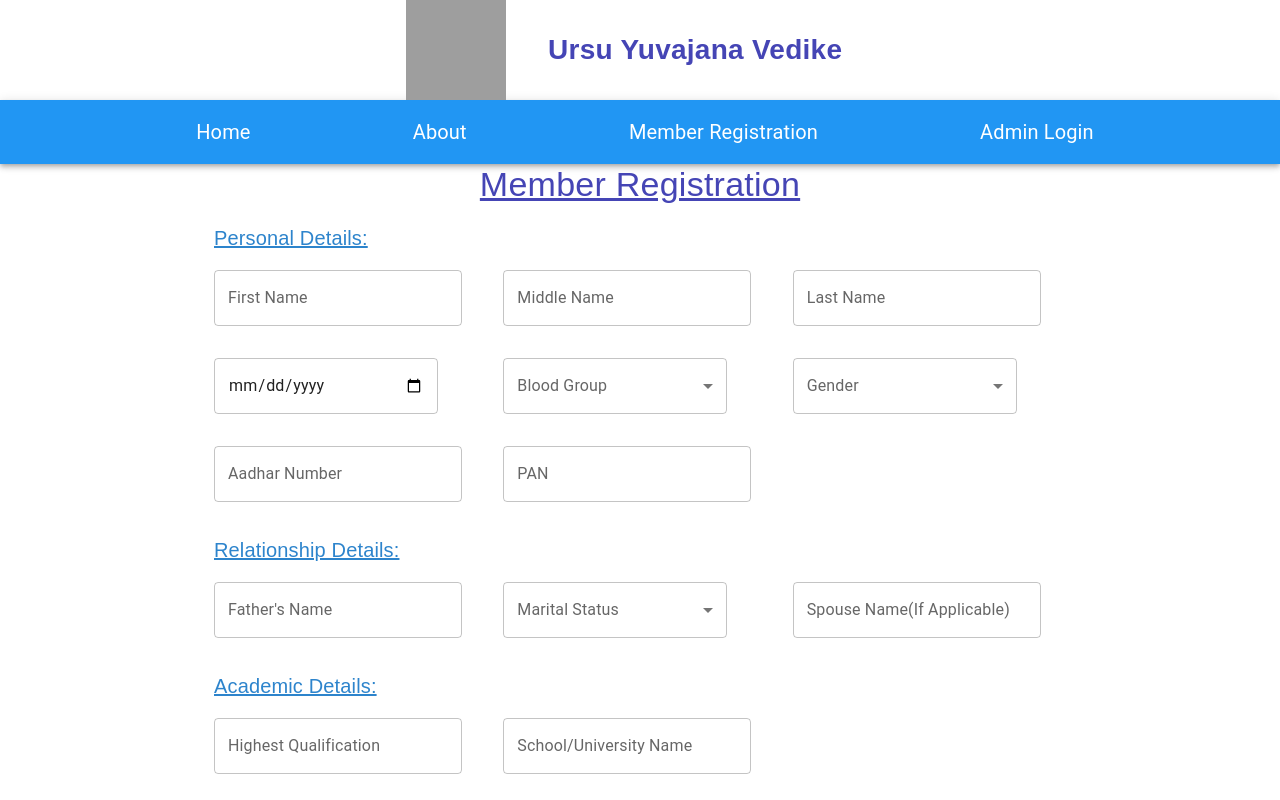
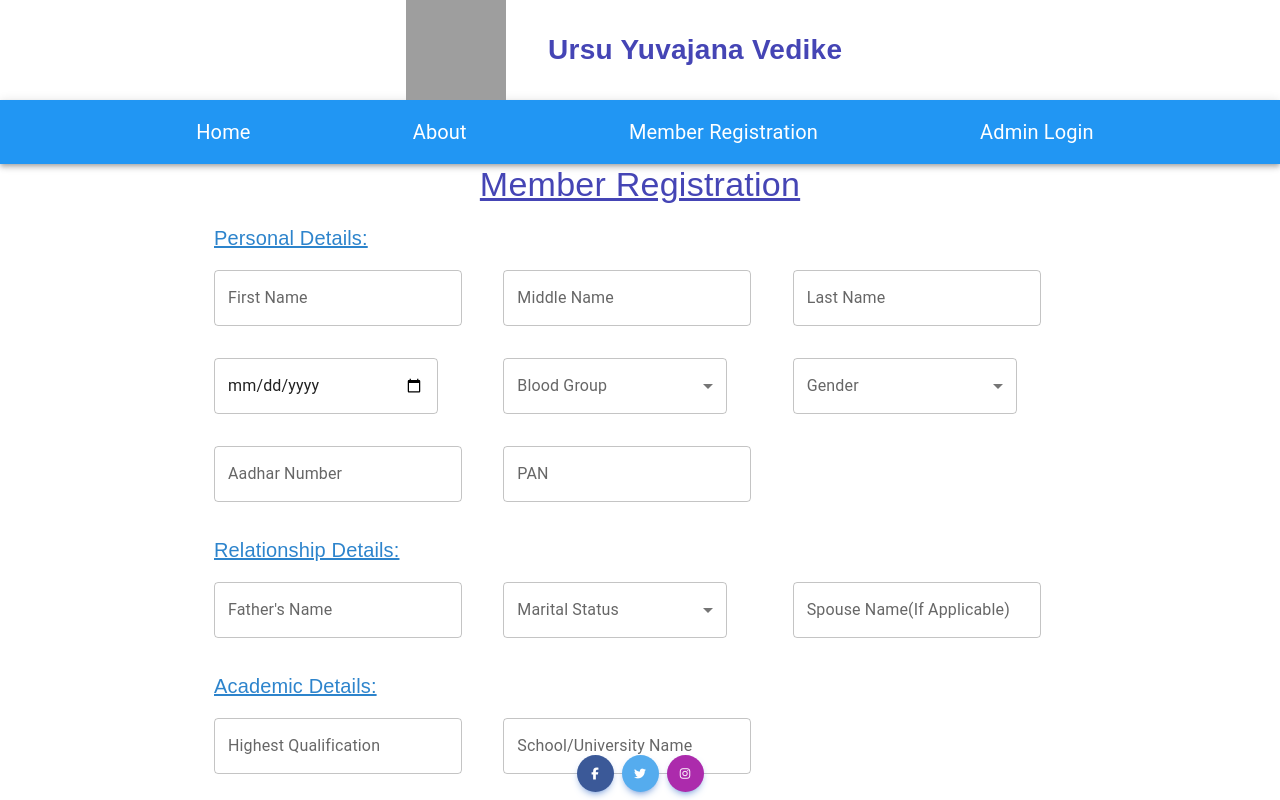
Before and after one commit to kasamokeDev/Ursu-Yuvajana-Vedike, a Next.js app: page /memberRegistration in a window 1280 px wide. Shown: the top 800 px of the page. Built offline with nearby package versions, Linux system fonts and the light colour scheme; grey boxes are pictures that could not be loaded.

Commit message:
added social icons

```diff
--- a/components/about/style.js
+++ b/components/about/style.js
@@ -1,6 +1,7 @@
 const Styles = (theme) => ({
   aboutContainer: {
     alignContent: 'center',
+    mb: 10,
   },
   aboutGridContainer: {
     justifyContent: 'space-between',
--- /dev/null
+++ b/components/footer/Footer.js
@@ -0,0 +1,61 @@
+import React from 'react';
+import {
+  MDBFooter,
+  MDBContainer,
+  MDBCol,
+  MDBRow,
+  MDBIcon,
+  MDBBtn,
+} from 'mdb-react-ui-kit';
+
+export default function Footer() {
+  return (
+    <MDBFooter className="float-right fixed-bottom bg-transparent text-center">
+      <MDBContainer className="p-2 pb-0">
+        <section className="mb-1">
+          <MDBBtn
+            floating
+            className="m-1"
+            style={{ backgroundColor: '#3b5998' }}
+            href="#!"
+            role="button"
+          >
+            <MDBIcon fab icon="facebook-f" />
+          </MDBBtn>
+
+          <MDBBtn
+            floating
+            className="m-1"
+            style={{ backgroundColor: '#55acee' }}
+            href="#!"
+            role="button"
+          >
+            <MDBIcon fab icon="twitter" />
+          </MDBBtn>
+
+          <MDBBtn
+            floating
+            className="m-1"
+            style={{ backgroundColor: '#ac2bac' }}
+            href="#!"
+            role="button"
+          >
+            <MDBIcon fab icon="instagram" />
+          </MDBBtn>
+
+
+        </section>
+      </MDBContainer>
+
+      {/* <div
+        className="text-center p-1"
+        style={{ backgroundColor: 'rgba(0, 0, 0, 0.2)' }}
+      >
+        © 2020 Copyright:
+        <a className="text-white" href="https://mdbootstrap.com/">
+          MDBootstrap.com
+        </a>
+      </div> */}
+    </MDBFooter>
+  );
+}
--- a/components/member-registration/RegistrationForm.js
+++ b/components/member-registration/RegistrationForm.js
@@ -43,6 +43,7 @@ function RegistrationForm() {
         flexDirection: 'column',
         alignItems: 'center',
         justifyContent: 'center',
+        mb: 10
       }}
     >
       <Typography
--- a/components/top-nav/style.js
+++ b/components/top-nav/style.js
@@ -8,6 +8,9 @@ const Styles = (theme) => ({
     [theme.breakpoints.up('sm')]: {
       color: '#FFFFFF',
     },
+    '&:hover': {
+      color: 'yellow'
+    }
   },
   icon: { color: 'white' },
   logo: { flexGrow: '1', cursor: 'pointer' },
--- a/package.json
+++ b/package.json
@@ -11,13 +11,16 @@
   "dependencies": {
     "@emotion/react": "^11.10.5",
     "@emotion/styled": "^11.10.5",
+    "@fortawesome/fontawesome-free": "^6.2.1",
     "@hookform/resolvers": "^2.9.10",
     "@mui/icons-material": "^5.11.0",
     "@mui/material": "^5.11.3",
     "@next/font": "13.1.1",
     "axios": "^1.2.2",
+    "bootstrap": "^5.2.3",
     "eslint": "8.31.0",
     "eslint-config-next": "13.1.1",
+    "mdb-react-ui-kit": "^5.1.0",
     "next": "13.1.1",
     "react": "^18.2.0",
     "react-dom": "^18.2.0",
--- a/pages/about/index.js
+++ b/pages/about/index.js
@@ -2,6 +2,8 @@ import Head from 'next/head';
 import Header from '../../components/header/Header';
 import TopNav from '../../components/top-nav/TopNav';
 import AboutContainer from '../../components/about/AboutContainer';
+
+import Footer from '../../components/footer/Footer';
 function getServerSideProps() {}
 export default function About(props) {
   return (
@@ -12,6 +14,7 @@ export default function About(props) {
       <Header />
       <TopNav />
       <AboutContainer />
+      <Footer />
     </>
   );
 }
--- a/pages/adminLogin/index.js
+++ b/pages/adminLogin/index.js
@@ -3,6 +3,8 @@ import Header from '../../components/header/Header';
 import TopNav from '../../components/top-nav/TopNav';
 
 import AdminLoginContainer from '../../components/admin-login/AdminLoginContainer';
+
+import Footer from '../../components/footer/Footer';
 
 export default function AdminLogin() {
   return (
@@ -14,6 +16,7 @@ export default function AdminLogin() {
       <Header />
       <TopNav />
       <AdminLoginContainer />
+      <Footer />
     </>
   );
 }
--- a/pages/index.js
+++ b/pages/index.js
@@ -2,6 +2,7 @@ import Head from 'next/head';
 import Header from '../components/header/Header';
 import HeroCarousel from '../components/hero-carousel/HeroCarousel';
 import TopNav from '../components/top-nav/TopNav';
+import Footer from '../components/footer/Footer';
 
 function getServerSideProps() {}
 export default function Home(props) {
@@ -10,9 +11,12 @@ export default function Home(props) {
       <Head>
         <title>Ursu Yuvajana Vedike</title>
       </Head>
+      <div style={{display: 'flex', flexDirection: 'column', justifyContent: 'center', alignItems: 'center'}}>
       <Header />
       <TopNav />
       <HeroCarousel />
+      <Footer/>
+      </div>
     </>
   );
 }
--- a/pages/memberRegistration/index.js
+++ b/pages/memberRegistration/index.js
@@ -2,6 +2,7 @@ import Head from 'next/head';
 import Header from '../../components/header/Header';
 import RegistrationForm from '../../components/member-registration/RegistrationForm';
 import TopNav from '../../components/top-nav/TopNav';
+import Footer from '../../components/footer/Footer';
 
 export default function MemberRegistration() {
   return (
@@ -13,6 +14,7 @@ export default function MemberRegistration() {
       <Header />
       <TopNav />
       <RegistrationForm />
+      <Footer />
     </>
   );
 }
```
Also changed, not shown: pages/_app.js (+8 -2 lines), 1 other file (tests, documents, lock files or other folders).
